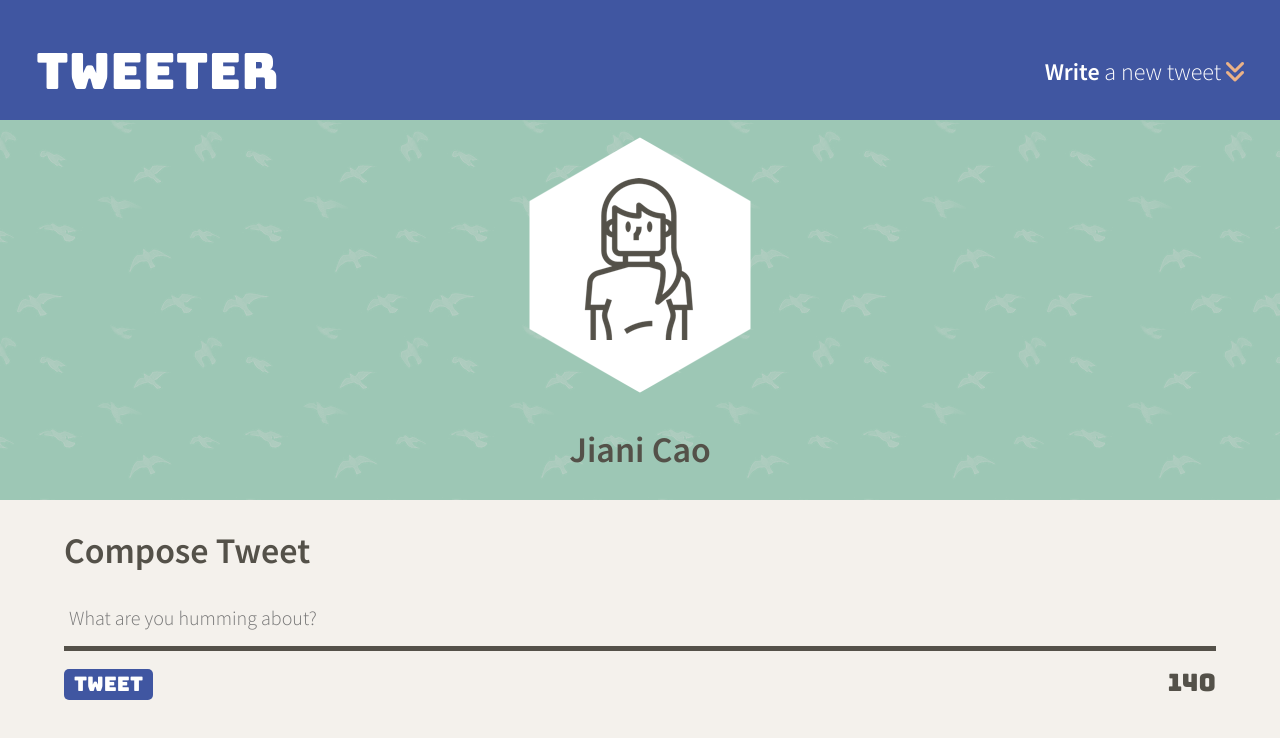
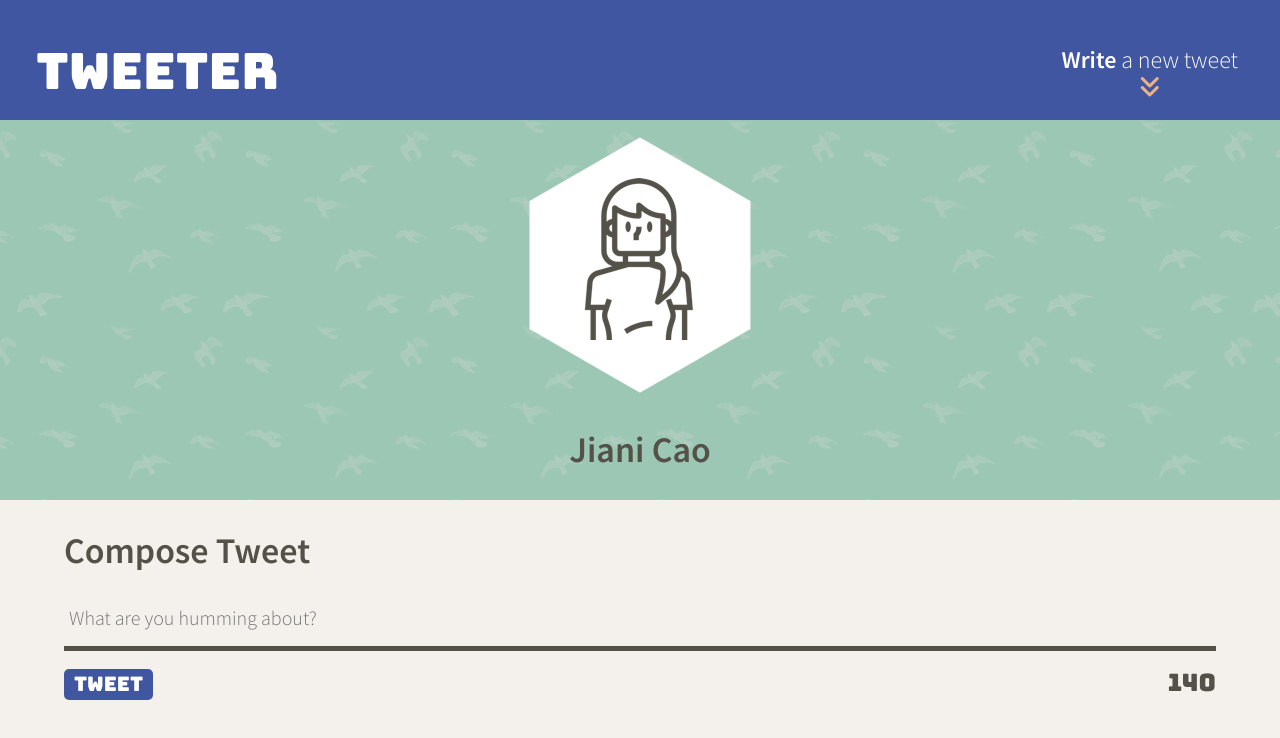
Before and after one commit to heyjiani/tweeter, a website: page public/index.html in a window 1280 px wide. Drawn offline with nearby package versions, Linux system fonts and the light colour scheme; no server answers.

Commit message:
put write new tweet and arrow into a button

```diff
--- a/public/index.html
+++ b/public/index.html
@@ -30,9 +30,11 @@
     <!-- Top nav bar (fixed) -->
     <nav>
       <span>tweeter</span>
-      <div class="write-new-tweet">
-        <span><strong>Write</strong> a new tweet</span>
-        <i class="fa-solid fa-angles-down"></i>
+      <div class="nav-links">
+        <button id="compose">
+          <span><strong>Write</strong> a new tweet</span>
+          <i class="fa-solid fa-angles-down"></i>
+        </button>
       </div>
     </nav>
 
```
